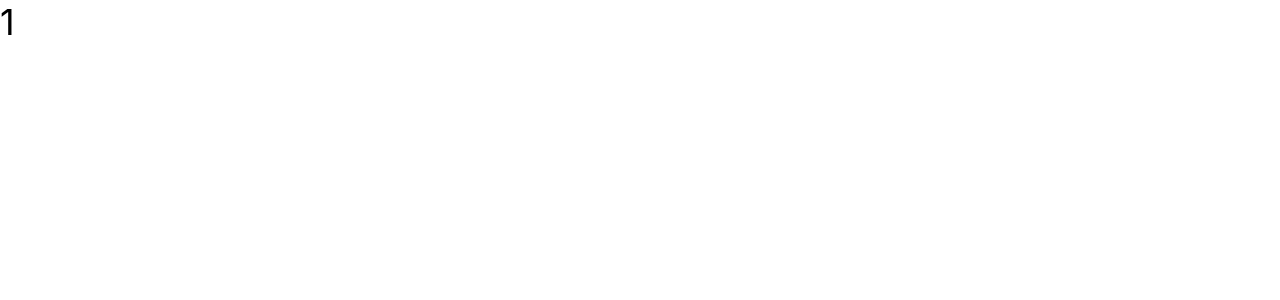
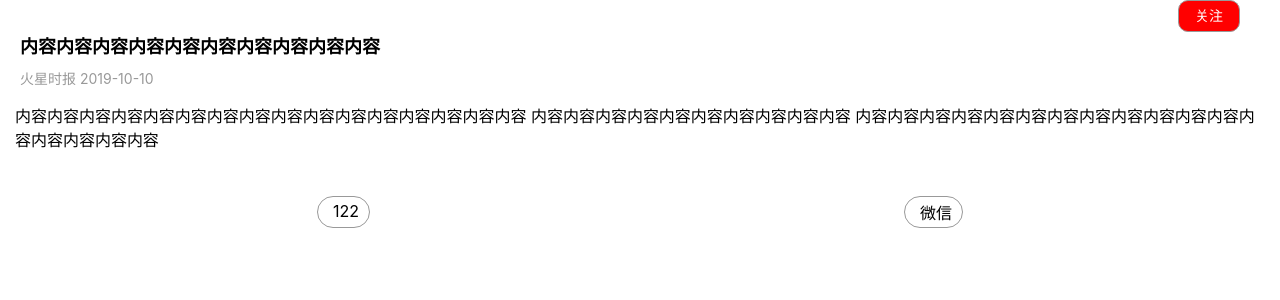
Before and after one commit to yuhuangdadi123/toutiao-news, a Vue app: page /post/1 in a window 1280 px wide. Shown: the top 300 px of the page. Built offline with nearby package versions, Linux system fonts and the light colour scheme; a small style sheet from the web is missing.

Commit message:
文章详情页的静态布局

```diff
--- a/src/App.vue
+++ b/src/App.vue
@@ -14,6 +14,7 @@
 *{
     margin: 0;
     padding: 0;
+    font-size: .444444rem;
 }
 
 a {
--- a/src/views/Post.vue
+++ b/src/views/Post.vue
@@ -1,6 +1,38 @@
 <template>
   <div>
-      1
+
+       <!-- 头部 -->
+    <div class="header">
+        <div class="left">
+            <span class="iconfont iconjiantou2"></span>
+            <span class="iconfont iconnew"></span>
+        </div>
+    <!-- active表示红色的 -->
+        <span class="follow active">
+             关注
+        </span>
+    </div>
+    <!-- 标题 -->
+    <h2 class="title">内容内容内容内容内容内容内容内容内容内容</h2>
+    <!-- 作者昵称 日期 -->
+    <p class="author">火星时报    2019-10-10</p>
+    <div class="content">
+        内容内容内容内容内容内容内容内容内容内容内容内容内容内容内容内容
+        内容内容内容内容内容内容内容内容内容内容
+        内容内容内容内容内容内容内容内容内容内容内容内容内容内容内容内容内容
+    </div>
+    <!-- 点赞 跟 微信 两个按钮 -->
+    <div class="btn">
+        <div class="btn-item">
+            <span class="iconfont icondianzan"></span>
+            <i>122</i>
+        </div>
+        <div class="btn-item">
+            <span class="iconfont iconweixin"></span>
+            <i>微信</i>
+        </div>
+    </div>
+
   </div>
 </template>
 
@@ -10,6 +42,77 @@ export default {
 }
 </script>
 
-<style>
+<style scoped lang="less">
+.header {
+    display: flex;
+    padding: 0 .555556rem;
+    justify-content: space-between;
+    align-items: center;
+    .left{
+        display: flex;
+        align-items: center;
+        // vertical-align: middle;
+        .iconjiantou2{
+            line-height: 1.638889rem;
+            font-size: .5rem;
+        }
+        .iconnew{
+            font-size: 1.638889rem;
+        }
+    }
+    .follow {
+        margin-right: .555556rem;
+        width: 1.666667rem;
+        height: .833333rem;
+        border: .027778rem solid #999;
+        line-height: .833333rem;
+        text-align: center;
+        border-radius: .277778rem;
+        background-color: #ff0000;
+        color: #fff;
+        font-size: .388889rem;
+    }
+
+}
+    .title{
+        padding: 0 .555556rem .277778rem .555556rem;
+        font-size: .5rem;
+    }
+
+    .author{
+        font-size: .388889rem;
+        padding: 0 .555556rem;
+        color: #999;
+    }
+
+    .content {
+        font-size: .444444rem;
+        padding: .416667rem;
+
+    }
+
+    .btn {
+        display: flex;
+        justify-content: space-around;
+        margin-top: .833333rem;
+        padding: 0 1.388889rem;
+
+        .btn-item{
+             display: flex;
+            align-items: center;
+            border: 1px #999 solid;
+            padding: 3px 10px;
+            border-radius: 50px;
+            font-size: 12px;
+
+            span{
+                margin-right: 5px;
+            }
+            .iconweixin{
+                color: #00c800;
+            }
+        }
+    }
+
 
 </style>
```
